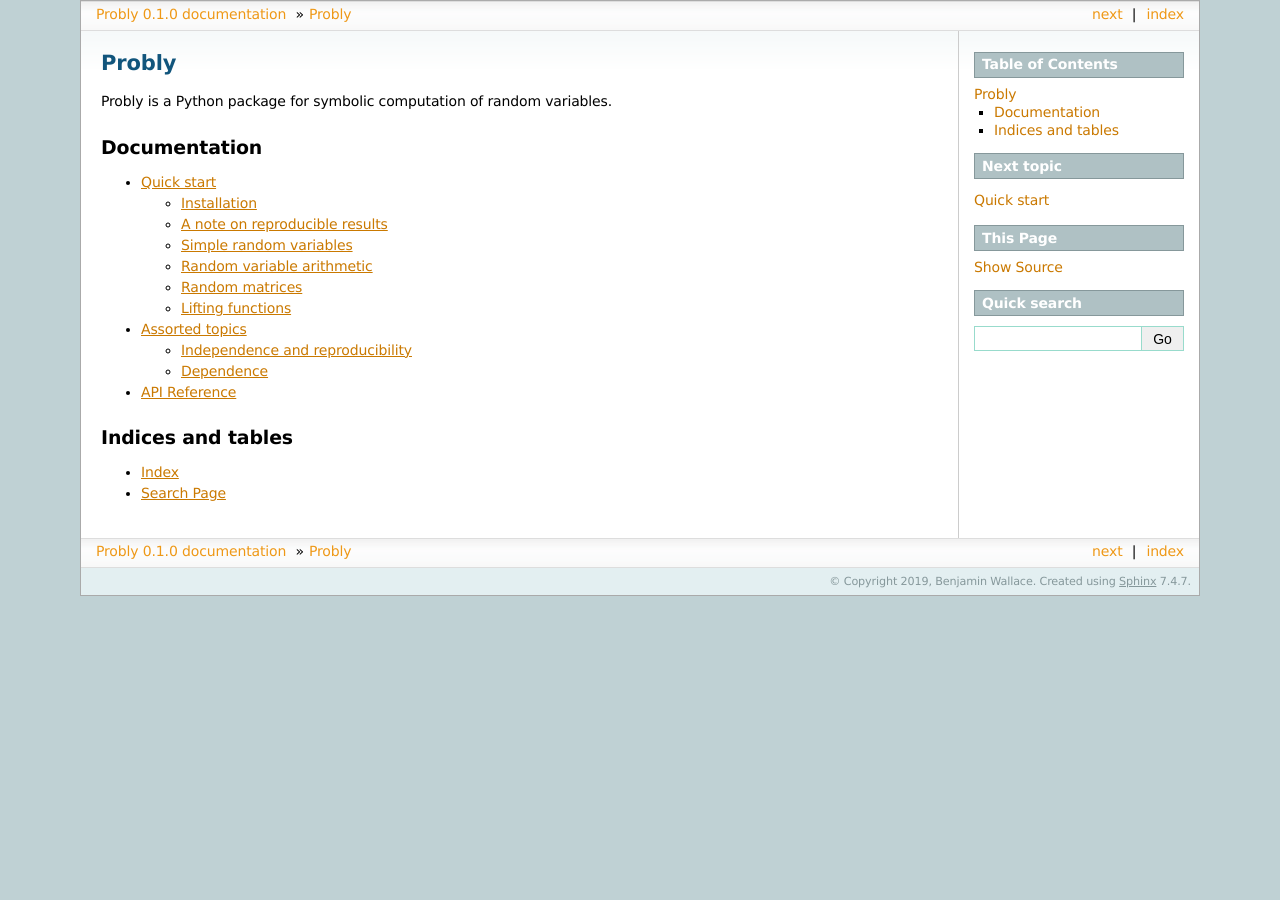
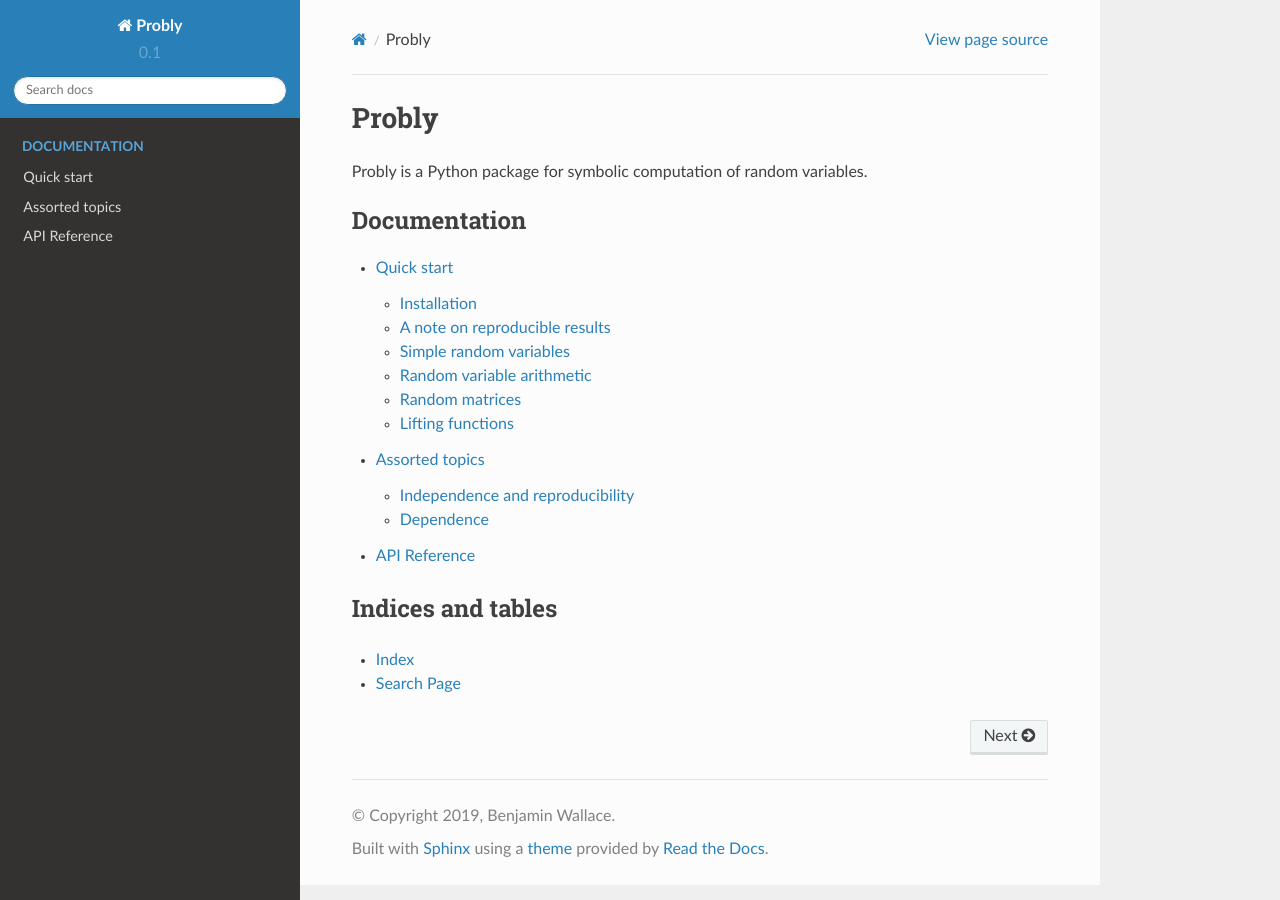
Before and after one commit to bencwallace/Probly, a Sphinx documentation site: the page built from docs/source/index.rst, in a window 1280 px wide. Built offline with Sphinx 7.4.7 and the Read the Docs theme 2.0.0, drawn with Linux system fonts in a browser that asks for light colours.

Commit message:
changed to readthedocs theme

```diff
--- a/docs/source/conf.py
+++ b/docs/source/conf.py
@@ -89,7 +89,7 @@ pygments_style = None
 # The theme to use for HTML and HTML Help pages.  See the documentation for
 # a list of builtin themes.
 #
-html_theme = 'sphinxdoc'
+html_theme = 'sphinx_rtd_theme'
 
 # Theme options are theme-specific and customize the look and feel of a theme
 # further.  For a list of options available for each theme, see the
--- a/docs/source/index.rst
+++ b/docs/source/index.rst
@@ -9,12 +9,9 @@ Probly
 
 Probly is a Python package for symbolic computation of random variables.
 
-*************
-Documentation
-*************
-
 .. toctree::
    :maxdepth: 2
+   :caption: Documentation
 
    quick
    topics
```
